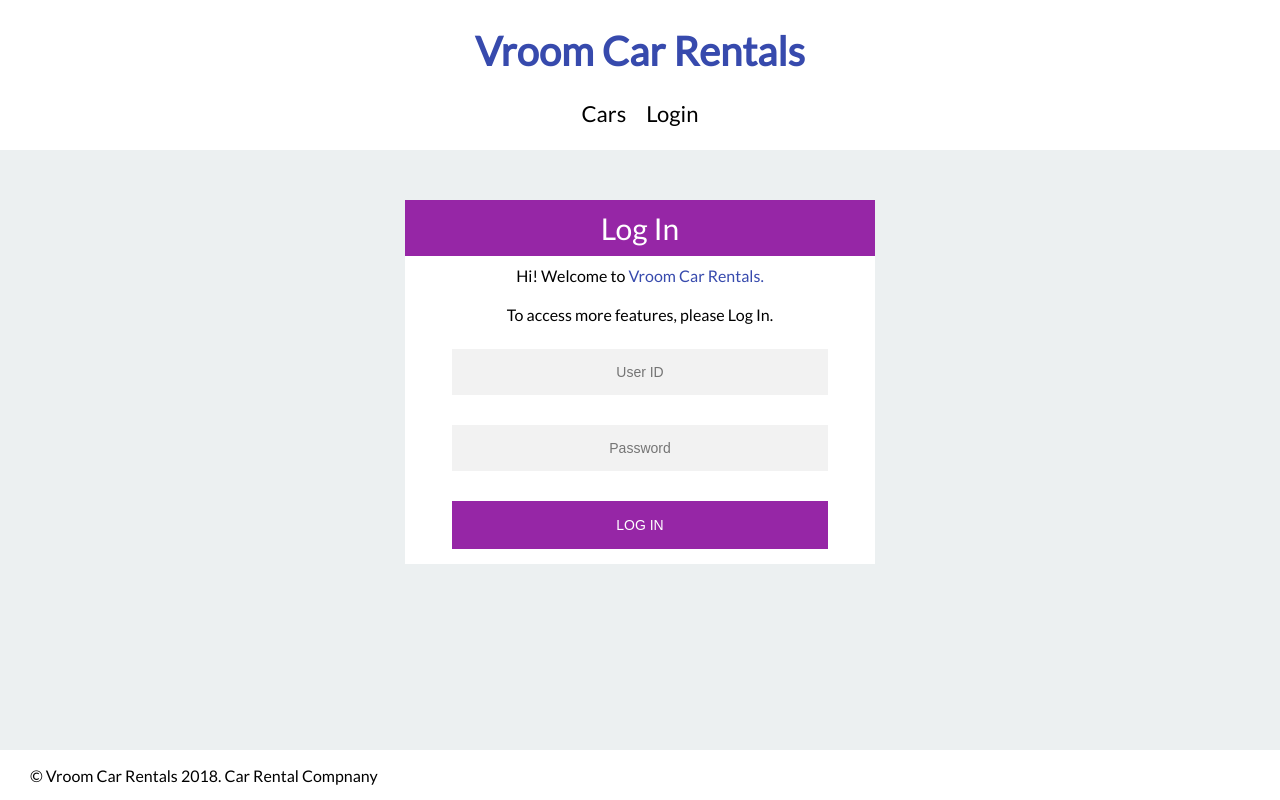
After one commit to Azsorlex26/IFB299-Vroom-x3-Car-Rentals, a Django app: page /vroom/log-in/ in a window 1280 px wide. The commit adds this page. Run offline with Django 3.2, Linux system fonts and the light colour scheme.

Commit message:
Implementing Staff Login Story
Began implementing staff login story, mostly finished but needs more
testing. Also included restriction on what customers can see about cars
(suggestion from client)

```diff
--- a/vroom_car_rentals/vroom/static/vroom/style.css
+++ b/vroom_car_rentals/vroom/static/vroom/style.css
@@ -54,12 +54,12 @@ header h1 {
     }
 
     header h1 {
-        margin-left: 15%;
+        margin-left: 14%;
         margin-bottom: 0.67em;
     }
 
     nav {
-        margin-right: 15%;
+        margin-right: 14%;
     }
 
     main {
@@ -371,3 +371,111 @@ th {
 td:first-child {
     text-align: left;
 }
+
+/*
+================================================================================
+*/
+/*==========Styles for log-in.html==========*/
+
+.account-form {
+    background: none;
+    border: 0;
+    padding: 0;
+    margin-top: 50px;
+    width: 100%;
+    margin-bottom: 20px;
+}
+
+.account-form fieldset {
+    display: flex;
+    flex-flow: column;
+    text-align: center;
+    width: 80%;
+    max-width: 470px;
+    margin: 0 auto;
+    padding: 0;
+    border: 0;
+    background-color: var(--white);
+}
+
+.account-form legend {
+    background-color: var(--purple);
+    width: 100%;
+    font-size: 30px;
+    color: var(--white);
+    padding: 10px 0;
+    text-align: center;
+}
+
+.account-form p {
+    margin: 10px 0;
+}
+
+.blue {
+    color: var(--blue);
+}
+
+.account-form input {
+    width: 80%;
+    margin: 15px auto;
+}
+
+.account-form input[type=text], .account-form input[type=password] {
+    background: var(--input);
+    border: 0;
+    padding: 15px;
+    box-sizing: border-box;
+    font-size: 14px;
+    text-align: center;
+}
+
+.account-form input[type=text]:hover, .account-form input[type=password]:hover {
+    background: var(--white);
+}
+
+.account-form input[type=text]:focus, .account-form input[type=password]:focus {
+    outline: 0;
+}
+
+.account-form input[type=submit], input[type=reset] {
+    background-color: var(--purple);
+    text-transform: uppercase;
+    border: 0;
+    padding: 15px;
+    color: var(--white);
+    font-size: 14px;
+    cursor: pointer;
+    border: 1px solid var(--purple);
+}
+
+.account-form input[type=submit]:hover {
+    background-color: var(--white);
+    color: var(--purple);
+}
+
+.sign-up-prompt {
+    background-color: var(--white);
+    margin: -10px auto 20px auto;
+    width: 80%;
+    max-width: 470px;
+    display: flex;
+    flex-flow: column;
+    justify-content: center;
+    text-align: center;
+}
+
+.sign-up-prompt a {
+    width: 100px;
+    margin: 0 auto;
+    background-color: var(--blue);
+    color: var(--white);
+    border: 1px solid var(--blue);
+    padding: 10px 20px;
+    font-size: 15px;
+    text-decoration: none;
+}
+
+.sign-up-prompt a:hover {
+    background-color: var(--white);
+    color: var(--blue);
+}
--- a/vroom_car_rentals/vroom/templates/vroom/cars.html
+++ b/vroom_car_rentals/vroom/templates/vroom/cars.html
@@ -25,7 +25,9 @@
         <table>
             <tbody>
                 <tr>
+                    {% if request.session.access == 'GENERAL_STAFF' %}
                     <th>ID</th>
+                    {% endif %}
                     <th>Make</th>
                     <th>Model</th>
                     <th>Series</th>
@@ -44,7 +46,9 @@
                 </tr>
                 {% for item in list_of_cars %}
                 <tr>
+                    {% if request.session.access == 'GENERAL_STAFF' %}
                     <td>{{ item.car.car_id }}</td>
+                    {% endif %}
                     <td>{{ item.car.make_name }}</td>
                     <td>{{ item.car.model }}</td>
                     <td>{{ item.car.series }}</td>
--- a/vroom_car_rentals/vroom/templates/vroom/header.html
+++ b/vroom_car_rentals/vroom/templates/vroom/header.html
@@ -6,6 +6,16 @@
         <nav>
             <ul>
                 <li><a href="{% url 'vroom:cars' %}">Cars</a></li>
+                <li><a href="{% url 'vroom:login' %}">Login</a></li>
+                {% if request.session.access == "GENERAL_STAFF" %}
+                <li><a href="#">Customers</a></li>
+                <li><a href="#">Rental History</a></li>
+                {% endif %}
+                {% if request.session.username != None %}
+                <li class="sign-up-btn"><a href="{% url 'vroom:logout' %}">Log Out</a></li>
+                <b>Logged in as: {{request.session.username}}</b>
+                {% endif %}
+
             </ul>
         </nav>
     </header>
--- /dev/null
+++ b/vroom_car_rentals/vroom/templates/vroom/log-in.html
@@ -0,0 +1,24 @@
+{% extends "vroom/base.html" %}
+
+{% block content %}
+{% load static %}
+
+<!--The main content of the webpage-->
+    <main>
+        <!--Log In form-->
+        <form name="login" id="login" class="account-form" method="POST" action="{% url 'vroom:login' %}">
+            <fieldset>
+                <legend>Log In</legend>
+                <p>Hi! Welcome to <span class="blue">Vroom Car Rentals.</span></p>
+                <p>To access more features, please Log In.</p>
+                {% csrf_token %}
+                <input type="text" name="id" placeholder="User ID" required value="{{ id }}" />
+                <input type="password" name="password" placeholder="Password" pattern="[^\n ]{5,}" title="Password should be 5 or more characters" required value="{{ password }}" />
+                <input type="submit" value="Log In" />
+                {% if id and password %}
+                Bad Credentials
+                {% endif %}
+            </fieldset>
+        </form>
+    </main>
+{% endblock %}
--- a/vroom_car_rentals/vroom/urls.py
+++ b/vroom_car_rentals/vroom/urls.py
@@ -6,4 +6,6 @@ app_name = 'vroom'
 urlpatterns = [
     path('', views.index, name='index'),
     path('cars/', views.cars, name='cars'),
+    path('log-in/', views.login, name='login'),
+    path('logout/', views.logout, name='logout')
 ]
--- a/vroom_car_rentals/vroom/views.py
+++ b/vroom_car_rentals/vroom/views.py
@@ -1,17 +1,45 @@
 from django.http import HttpResponse
-from django.shortcuts import render
+from django.shortcuts import render, redirect
 from .functions import *
 
 def index(request):
     return render(request, 'vroom/index.html')
 
 def cars(request):
-    if 'search' in request.GET:
-        cars = get_all_cars()
-        filter = '%s' % request.GET.get('search')
-        cars_by_name = cars.filter(car__model__icontains=filter)
-        context = {'list_of_cars': cars_by_name}
-        return render(request, 'vroom/cars.html', context)
-    else:
-        message = "You didn't submit anything"
+    if 'search' in request.GET: # The user has entered the cars page via the home site search
+        cars = get_all_cars() # Retrieve all the cars and the relevant information (from functions.py)
+        filter = '%s' % request.GET.get('search') # Prepare a filter to apply to the cars retrieved
+        cars_by_name = cars.filter(car__model__icontains=filter) # Filter the cars so that only ones with a similar model name appear
+
+        context = {'list_of_cars': cars_by_name} # Create a context dictionary that contains the retrieved and filtered cars
+
+        return render(request, 'vroom/cars.html', context) # Render the cars page with the context included
+    else: # The user has entered the cars page without entering any search
         return render(request, 'vroom/cars.html')
+
+def login(request):
+    if 'id' in request.POST and 'password' in request.POST: # The user has entered the login site by entering their login details
+        id = request.POST.get('id') # Get the input id
+        password = request.POST.get('password') # Get the input password (from login form)
+        if authenticate_user(id, password): # Check that the user exists in the table
+            user_information = get_user_info(id, password) # Get the name and access of the user
+
+            request.session['username'] = user_information['username'] # Create a session variable for their name
+            request.session['access'] = user_information['access'] # Create a session variable for their access
+
+            return redirect('vroom:index') # Redirect the user back to the home page
+        else: # The users information was not found in the database
+            context = {'id': id, 'password': password} # Create a context of the information they sent
+
+            return render(request, 'vroom/log-in.html', context) # Render the login page again (will now have their details auto-filled and a message)
+    else: # This is the first time they are accessing the login page
+        return render(request, 'vroom/log-in.html') # Render the login page for the first time
+
+def logout(request):
+    if request.session['username'] and request.session['access']: # Make sure the session variables are created
+        del request.session['username'] # Remove the session variable
+        del request.session['access'] # Remove the session variable
+
+        request.session.modified = True # Ensure django knows the session variables were modified
+
+    return redirect('vroom:index') # Redriect the user to the home page
--- a/vroom_car_rentals/vroom_car_rentals/settings.py
+++ b/vroom_car_rentals/vroom_car_rentals/settings.py
@@ -110,7 +110,7 @@ AUTH_PASSWORD_VALIDATORS = [
 
 LANGUAGE_CODE = 'en-us'
 
-TIME_ZONE = 'UTC+10'
+TIME_ZONE = 'Australia/Brisbane'
 
 USE_I18N = True
 
```
Also changed, not shown: vroom_car_rentals/vroom/functions.py (+34 -0 lines), vroom_car_rentals/vroom/models.py (+5 -5 lines), vroom_car_rentals/vroom/migrations/0005_auto_20180908_1557.py (added).
